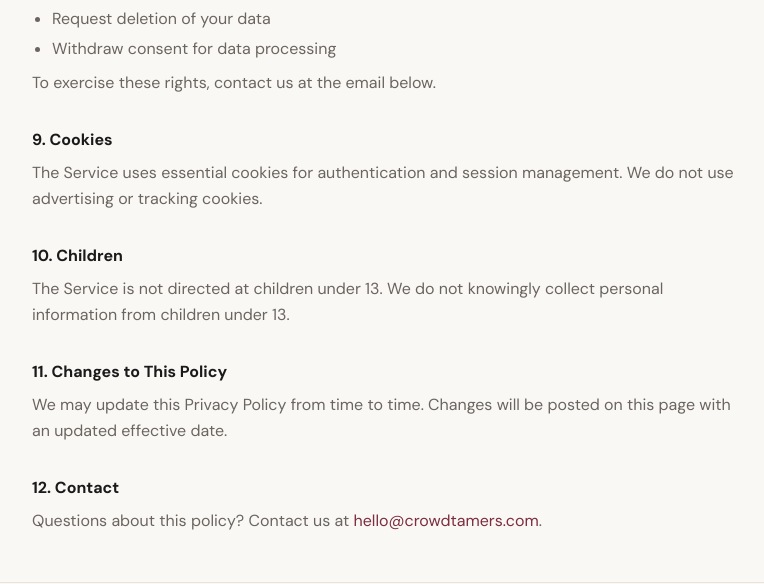
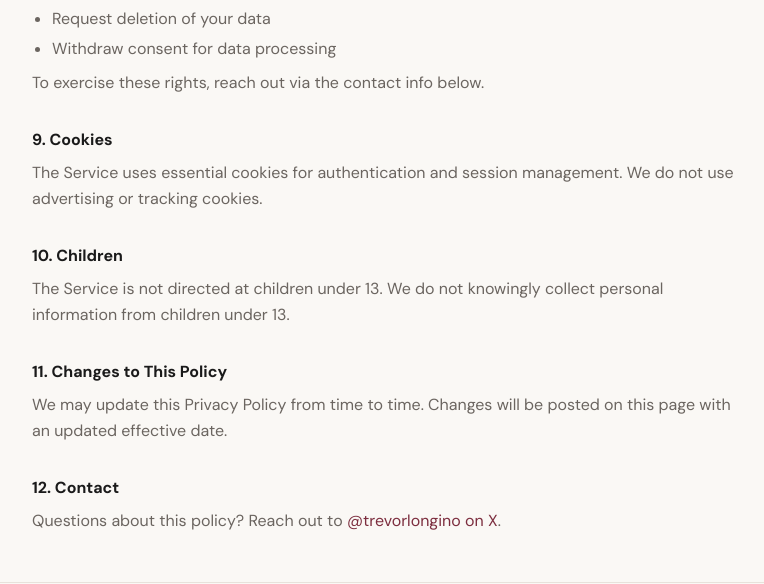
Before and after one commit to TheEnigmaticT/skanzer-claude-code-skill-security-scanner, a Next.js app: page /privacy in a window 1280 px wide. Shown: the part 1712-2296 px from the top of the page, without its empty margins (248-1012 px from the left). Built offline with nearby package versions, Linux system fonts and the light colour scheme.

Commit message:
Replace contact email with X profile in TOS and privacy policy
Co-Authored-By: Claude Opus 4.6 <noreply@anthropic.com>

```diff
--- a/app/privacy/page.tsx
+++ b/app/privacy/page.tsx
@@ -96,7 +96,7 @@ export default function PrivacyPage() {
               <li>Withdraw consent for data processing</li>
             </ul>
             <p className="mt-2">
-              To exercise these rights, contact us at the email below.
+              To exercise these rights, reach out via the contact info below.
             </p>
           </section>
 
@@ -124,9 +124,9 @@ export default function PrivacyPage() {
           <section>
             <h2 className="font-mono text-base font-bold text-brand-text mb-2">12. Contact</h2>
             <p>
-              Questions about this policy? Contact us at{' '}
-              <a href="mailto:hello@crowdtamers.com" className="text-brand-accent hover:text-brand-accent-hover">
-                hello@crowdtamers.com
+              Questions about this policy? Reach out to{' '}
+              <a href="https://x.com/trevorlongino" className="text-brand-accent hover:text-brand-accent-hover">
+                @trevorlongino on X
               </a>.
             </p>
           </section>
--- a/app/terms/page.tsx
+++ b/app/terms/page.tsx
@@ -100,9 +100,9 @@ export default function TermsPage() {
           <section>
             <h2 className="font-mono text-base font-bold text-brand-text mb-2">11. Contact</h2>
             <p>
-              Questions about these Terms? Contact us at{' '}
-              <a href="mailto:hello@crowdtamers.com" className="text-brand-accent hover:text-brand-accent-hover">
-                hello@crowdtamers.com
+              Questions about these Terms? Reach out to{' '}
+              <a href="https://x.com/trevorlongino" className="text-brand-accent hover:text-brand-accent-hover">
+                @trevorlongino on X
               </a>.
             </p>
           </section>
```
